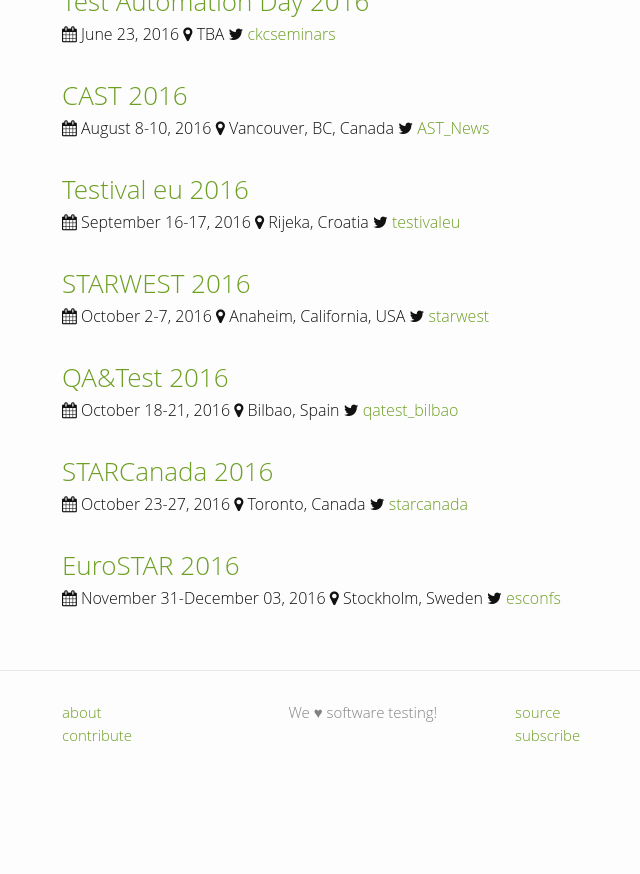
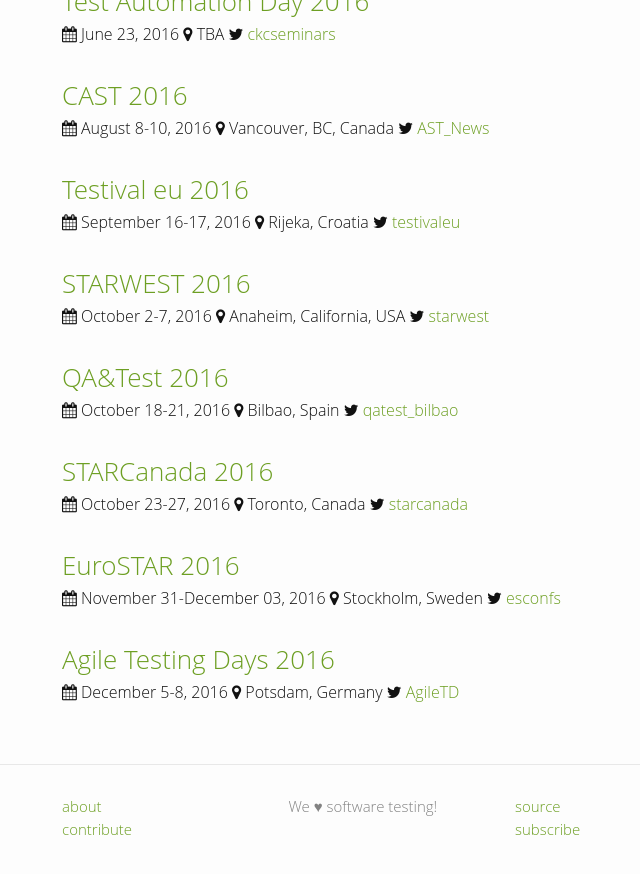
Before and after one commit to TestingConferences/testingconferences.github.io, a Jekyll site: the page built from index.html, in a window 1280 px wide and 900 px high, scrolled down 2242 px. Shown: the top 874 px of the window, without its empty margins (208-848 px from the left). Built offline with Jekyll 4.4.1, drawn with Linux system fonts in a browser that asks for light colours; before the commit the page ends 3048 px from its top, so only the background shows below that.

Commit message:
adding ATD 2016

```diff
--- a/_data/current.yml
+++ b/_data/current.yml
@@ -168,3 +168,9 @@
   dates: "November 31-December 03, 2016"
   url: https://conference.eurostarsoftwaretesting.com/
   twitter: esconfs
+
+- name: Agile Testing Days 2016
+  location: Potsdam, Germany
+  dates: "December 5-8, 2016"
+  url: http://www.agiletestingdays.com/
+  twitter: AgileTD
```
